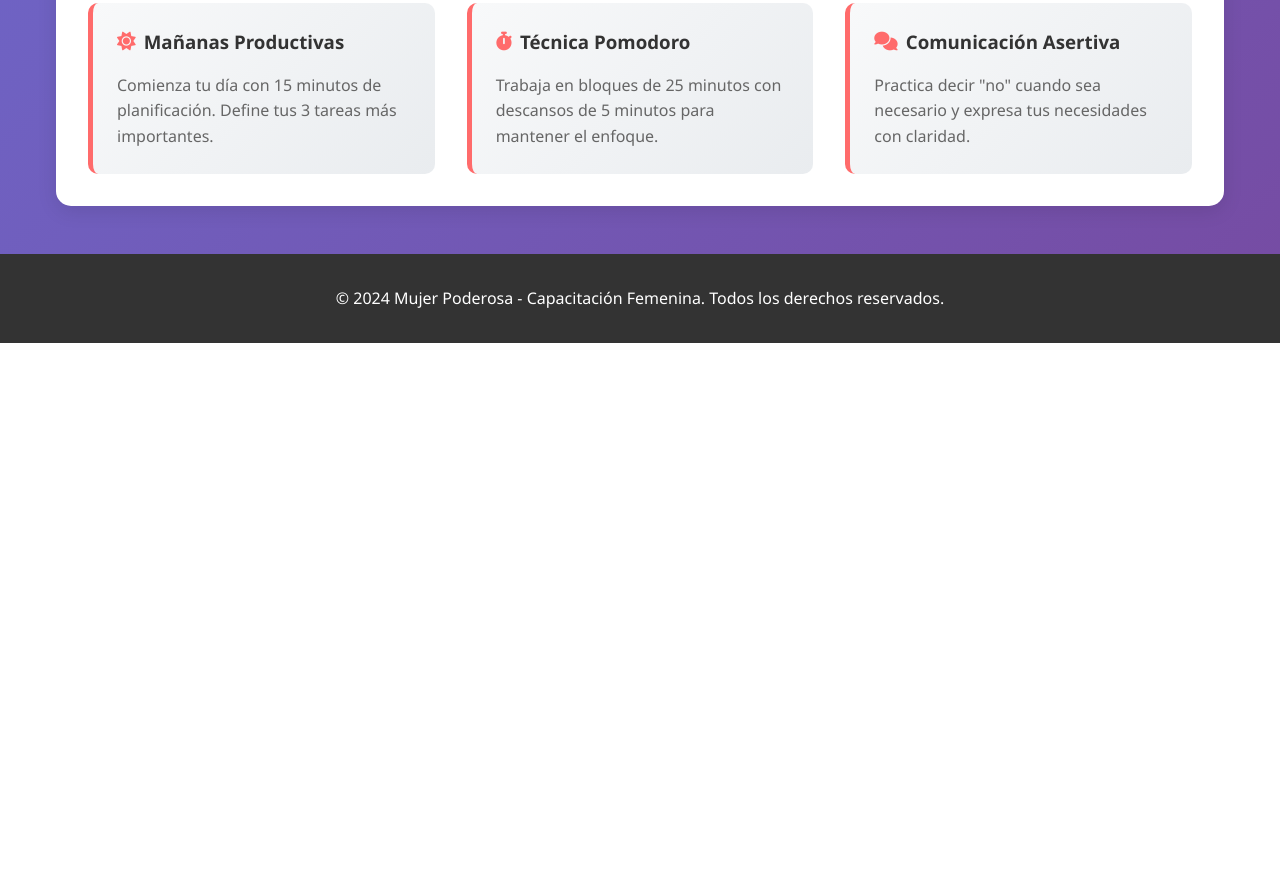
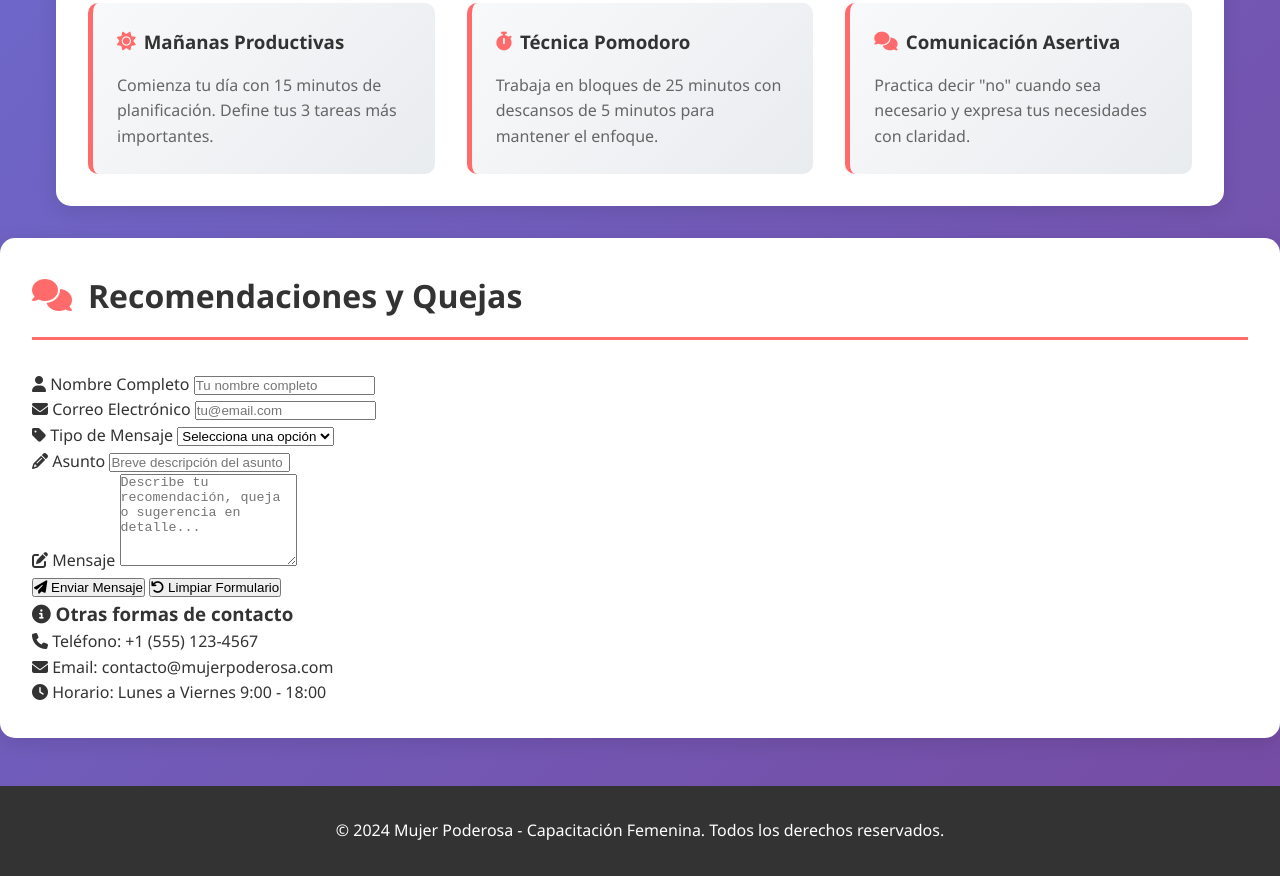
Before and after one commit to Yolyg1992/Area_de_capacitaci-n, a plain HTML site: page Web_de_capacitacion/index.html in a window 1280 px wide. Shown: the part 1901-2777 px from the top of the page. Before the commit the page ends 2244 px from the top, so only its background shows below. Drawn offline with Linux system fonts and the light colour scheme.

Commit message:
Agregar area de recomendaciones y quejas

```diff
--- a/Web_de_capacitacion/index.html
+++ b/Web_de_capacitacion/index.html
@@ -162,6 +162,77 @@
         </section>
     </main>
 
+<!-- Sección Recomendaciones y Quejas -->
+<section id="recomendaciones" class="section">
+    <div class="section-header">
+        <i class="fas fa-comments"></i>
+        <h2>Recomendaciones y Quejas</h2>
+    </div>
+    <div class="section-content">
+        <div class="form-container">
+            <form id="sugerenciasForm" class="sugerencias-form">
+                <div class="form-group">
+                    <label for="nombre"><i class="fas fa-user"></i> Nombre Completo</label>
+                    <input type="text" id="nombre" name="nombre" required placeholder="Tu nombre completo">
+                </div>
+
+                <div class="form-group">
+                    <label for="email"><i class="fas fa-envelope"></i> Correo Electrónico</label>
+                    <input type="email" id="email" name="email" required placeholder="tu@email.com">
+                </div>
+
+                <div class="form-group">
+                    <label for="tipo"><i class="fas fa-tag"></i> Tipo de Mensaje</label>
+                    <select id="tipo" name="tipo" required>
+                        <option value="">Selecciona una opción</option>
+                        <option value="recomendacion">Recomendación</option>
+                        <option value="queja">Queja</option>
+                        <option value="sugerencia">Sugerencia</option>
+                        <option value="felicitacion">Felicitación</option>
+                    </select>
+                </div>
+
+                <div class="form-group">
+                    <label for="asunto"><i class="fas fa-pencil-alt"></i> Asunto</label>
+                    <input type="text" id="asunto" name="asunto" required placeholder="Breve descripción del asunto">
+                </div>
+
+                <div class="form-group">
+                    <label for="mensaje"><i class="fas fa-edit"></i> Mensaje</label>
+                    <textarea id="mensaje" name="mensaje" rows="6" required placeholder="Describe tu recomendación, queja o sugerencia en detalle..."></textarea>
+                </div>
+
+                <div class="form-actions">
+                    <button type="submit" class="btn-enviar">
+                        <i class="fas fa-paper-plane"></i> Enviar Mensaje
+                    </button>
+                    <button type="reset" class="btn-limpiar">
+                        <i class="fas fa-undo"></i> Limpiar Formulario
+                    </button>
+                </div>
+            </form>
+
+            <div class="info-contacto">
+                <h3><i class="fas fa-info-circle"></i> Otras formas de contacto</h3>
+                <div class="contacto-items">
+                    <div class="contacto-item">
+                        <i class="fas fa-phone"></i>
+                        <span>Teléfono: +1 (555) 123-4567</span>
+                    </div>
+                    <div class="contacto-item">
+                        <i class="fas fa-envelope"></i>
+                        <span>Email: contacto@mujerpoderosa.com</span>
+                    </div>
+                    <div class="contacto-item">
+                        <i class="fas fa-clock"></i>
+                        <span>Horario: Lunes a Viernes 9:00 - 18:00</span>
+                    </div>
+                </div>
+            </div>
+        </div>
+    </div>
+</section>
+
     <!-- Footer -->
     <footer class="footer">
         <p>&copy; 2024 Mujer Poderosa - Capacitación Femenina. Todos los derechos reservados.</p>
```
